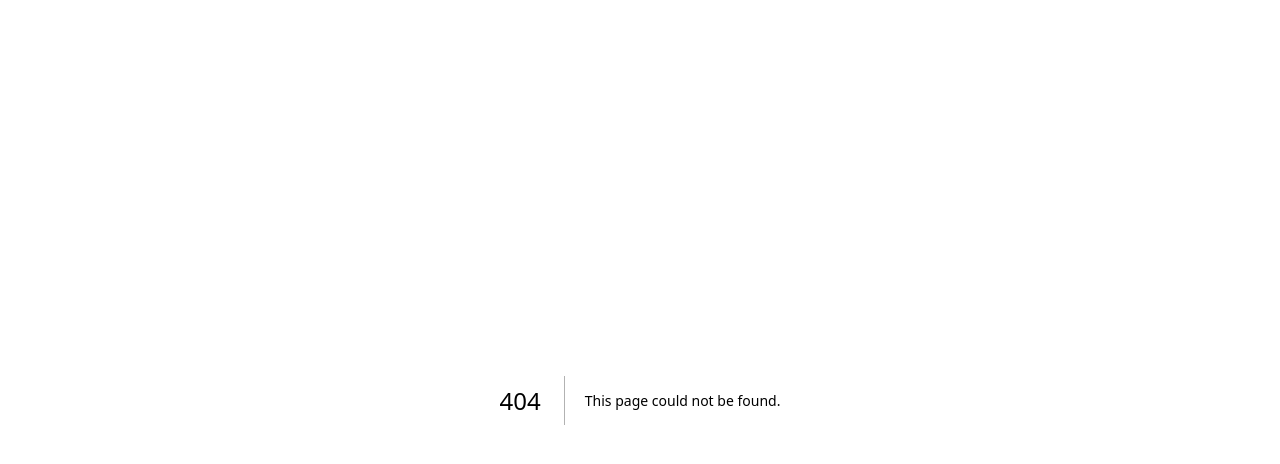
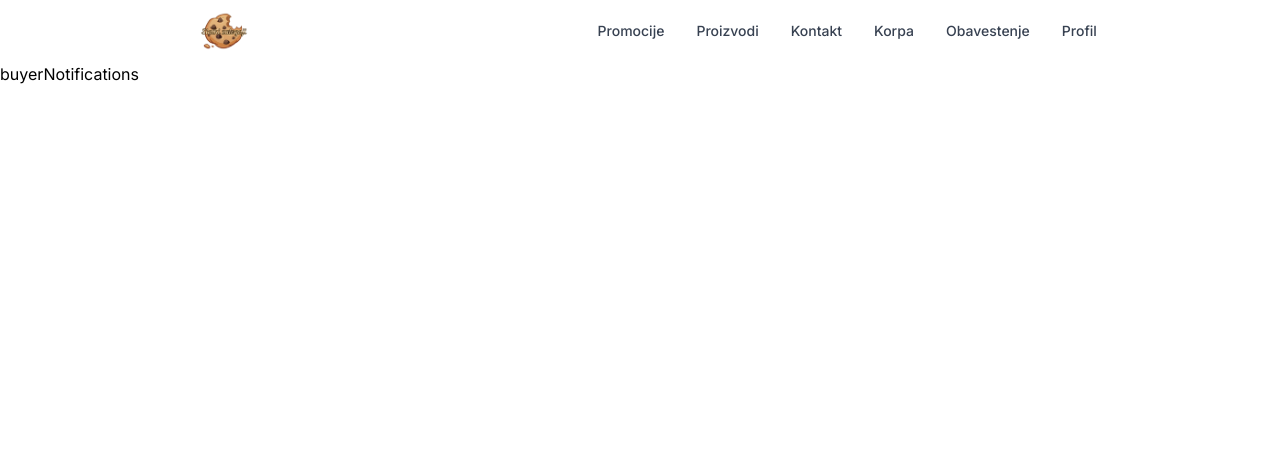
Before and after one commit to sholle7/PKI-WebApp, a Next.js app in the folder pki_web_app/: page /buyerNotifications in a window 1280 px wide. Before the commit this address had no page. Shown: the top 464 px of the page. Built offline with nearby package versions, Linux system fonts and the light colour scheme.

Commit message:
Fixed navbar

```diff
--- /dev/null
+++ b/pki_web_app/src/app/(buyer)/buyerCart/page.tsx
@@ -0,0 +1,9 @@
+import React from 'react'
+
+const buyerCart = () => {
+  return (
+    <div>buyerCart</div>
+  )
+}
+
+export default buyerCart
--- /dev/null
+++ b/pki_web_app/src/app/(buyer)/buyerContact/page.tsx
@@ -0,0 +1,9 @@
+import React from 'react'
+
+const BuyerContact = () => {
+  return (
+    <div>BuyerContact</div>
+  )
+}
+
+export default BuyerContact
--- a/pki_web_app/src/app/(buyer)/buyerItems/page.tsx
+++ /dev/null
@@ -1,9 +0,0 @@
-import React from 'react'
-
-const BuyerItems = () => {
-  return (
-    <div>BuyerItems</div>
-  )
-}
-
-export default BuyerItems
--- /dev/null
+++ b/pki_web_app/src/app/(buyer)/buyerNotifications/page.tsx
@@ -0,0 +1,9 @@
+import React from 'react'
+
+const buyerNotifications = () => {
+  return (
+    <div>buyerNotifications</div>
+  )
+}
+
+export default buyerNotifications
--- /dev/null
+++ b/pki_web_app/src/app/(buyer)/buyerProducts/page.tsx
@@ -0,0 +1,9 @@
+import React from 'react'
+
+const BuyerProducts = () => {
+  return (
+    <div>BuyerProducts</div>
+  )
+}
+
+export default BuyerProducts
--- /dev/null
+++ b/pki_web_app/src/app/(buyer)/buyerProfile/page.tsx
@@ -0,0 +1,9 @@
+import React from 'react'
+
+const buyerProfile = () => {
+  return (
+    <div>buyerProfile</div>
+  )
+}
+
+export default buyerProfile
--- a/pki_web_app/src/components/NavbarBuyer.tsx
+++ b/pki_web_app/src/components/NavbarBuyer.tsx
@@ -2,8 +2,40 @@
 import React from 'react'
 import '../styles/globals.css'
 import Image from '../../public/assets/LogoWeb.png'
+import { useRouter } from "next/navigation"
 
 const NavbarBuyer = () => {
+
+  const router = useRouter();
+
+  const navigateToPromotionPage = () => {
+    router.push("/buyerPromotions");
+  }
+
+  const navigateToProductsPage = () => {
+    router.push("/buyerProducts");
+  }
+
+  const navigateToContactPage = () => {
+    router.push("/buyerContact");
+  }
+
+  const navigateToPromotion = () => {
+    router.push("/buyerPromotions");
+  }
+
+  const navigateToCartPage = () => {
+    router.push("/buyerCart");
+  }
+
+  const navigateToNotificationsPage = () => {
+    router.push("/buyerNotifications");
+  }
+
+  const navigateToProfilePage = () => {
+    router.push("/buyerProfile");
+  }
+
   return (
     <nav className="bg-white border-gray-200 px-2 sm:px-4 py-2.5 dark:bg-gray-800">
       <div className="container flex flex-wrap justify-around items-center mx-auto">
@@ -19,22 +51,22 @@ const NavbarBuyer = () => {
         <div className="hidden w-full md:block md:w-auto" id="mobile-menu">
           <ul className="flex flex-col mt-4 md:flex-row md:space-x-8 md:mt-0 md:text-sm md:font-medium">
             <li>
-              <a href="#" className="block py-2 pr-4 pl-3 text-gray-700 border-b border-gray-100 hover:bg-gray-50 md:hover:bg-transparent md:border-0 md:hover:text-blue-700 md:p-0 dark:text-gray-400 md:dark:hover:text-white dark:hover:bg-gray-700 dark:hover:text-white md:dark:hover:bg-transparent dark:border-gray-700 navLink">Promocije</a>
+              <a onClick={() => {navigateToPromotion()}} className="block py-2 pr-4 pl-3 text-gray-700 border-b border-gray-100 hover:bg-gray-50 md:hover:bg-transparent md:border-0 md:hover:text-blue-700 md:p-0 dark:text-gray-400 md:dark:hover:text-white dark:hover:bg-gray-700 dark:hover:text-white md:dark:hover:bg-transparent dark:border-gray-700 navLink">Promocije</a>
             </li>
             <li>
-              <a href="#" className="block py-2 pr-4 pl-3 text-gray-700 border-b border-gray-100 hover:bg-gray-50 md:hover:bg-transparent md:border-0 md:hover:text-blue-700 md:p-0 dark:text-gray-400 md:dark:hover:text-white dark:hover:bg-gray-700 dark:hover:text-white md:dark:hover:bg-transparent dark:border-gray-700 navLink">Proizvodi</a>
+              <a onClick={() => {navigateToProductsPage()}} className="block py-2 pr-4 pl-3 text-gray-700 border-b border-gray-100 hover:bg-gray-50 md:hover:bg-transparent md:border-0 md:hover:text-blue-700 md:p-0 dark:text-gray-400 md:dark:hover:text-white dark:hover:bg-gray-700 dark:hover:text-white md:dark:hover:bg-transparent dark:border-gray-700 navLink">Proizvodi</a>
             </li>
             <li>
-              <a href="#" className="block py-2 pr-4 pl-3 text-gray-700 border-b border-gray-100 hover:bg-gray-50 md:hover:bg-transparent md:border-0 md:hover:text-blue-700 md:p-0 dark:text-gray-400 md:dark:hover:text-white dark:hover:bg-gray-700 dark:hover:text-white md:dark:hover:bg-transparent dark:border-gray-700 navLink">Kontakt</a>
+              <a onClick={() => {navigateToContactPage()}} className="block py-2 pr-4 pl-3 text-gray-700 border-b border-gray-100 hover:bg-gray-50 md:hover:bg-transparent md:border-0 md:hover:text-blue-700 md:p-0 dark:text-gray-400 md:dark:hover:text-white dark:hover:bg-gray-700 dark:hover:text-white md:dark:hover:bg-transparent dark:border-gray-700 navLink">Kontakt</a>
             </li>
             <li>
-              <a href="#" className="block py-2 pr-4 pl-3 text-gray-700 border-b border-gray-100 hover:bg-gray-50 md:hover:bg-transparent md:border-0 md:hover:text-blue-700 md:p-0 dark:text-gray-400 md:dark:hover:text-white dark:hover:bg-gray-700 dark:hover:text-white md:dark:hover:bg-transparent dark:border-gray-700 navLink">Korpa</a>
+              <a onClick={() => {navigateToCartPage()}} className="block py-2 pr-4 pl-3 text-gray-700 border-b border-gray-100 hover:bg-gray-50 md:hover:bg-transparent md:border-0 md:hover:text-blue-700 md:p-0 dark:text-gray-400 md:dark:hover:text-white dark:hover:bg-gray-700 dark:hover:text-white md:dark:hover:bg-transparent dark:border-gray-700 navLink">Korpa</a>
             </li>
             <li>
-              <a href="#" className="block py-2 pr-4 pl-3 text-gray-700 border-b border-gray-100 hover:bg-gray-50 md:hover:bg-transparent md:border-0 md:hover:text-blue-700 md:p-0 dark:text-gray-400 md:dark:hover:text-white dark:hover:bg-gray-700 dark:hover:text-white md:dark:hover:bg-transparent dark:border-gray-700 navLink">Obavestenje</a>
+              <a onClick={() => {navigateToNotificationsPage()}} className="block py-2 pr-4 pl-3 text-gray-700 border-b border-gray-100 hover:bg-gray-50 md:hover:bg-transparent md:border-0 md:hover:text-blue-700 md:p-0 dark:text-gray-400 md:dark:hover:text-white dark:hover:bg-gray-700 dark:hover:text-white md:dark:hover:bg-transparent dark:border-gray-700 navLink">Obavestenje</a>
             </li>
             <li>
-              <a href="#" className="block py-2 pr-4 pl-3 text-gray-700 border-b border-gray-100 hover:bg-gray-50 md:hover:bg-transparent md:border-0 md:hover:text-blue-700 md:p-0 dark:text-gray-400 md:dark:hover:text-white dark:hover:bg-gray-700 dark:hover:text-white md:dark:hover:bg-transparent dark:border-gray-700 navLink">Profil</a>
+              <a onClick={() => {navigateToProfilePage()}} className="block py-2 pr-4 pl-3 text-gray-700 border-b border-gray-100 hover:bg-gray-50 md:hover:bg-transparent md:border-0 md:hover:text-blue-700 md:p-0 dark:text-gray-400 md:dark:hover:text-white dark:hover:bg-gray-700 dark:hover:text-white md:dark:hover:bg-transparent dark:border-gray-700 navLink">Profil</a>
             </li>
           </ul>
         </div>
--- /dev/null
+++ b/pki_web_app/src/components/NavbarEmployee.tsx
@@ -0,0 +1,9 @@
+import React from 'react'
+
+const NavbarEmployee = () => {
+  return (
+    <div>NavbarEmployee</div>
+  )
+}
+
+export default NavbarEmployee
```
